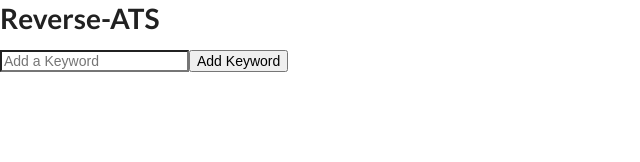
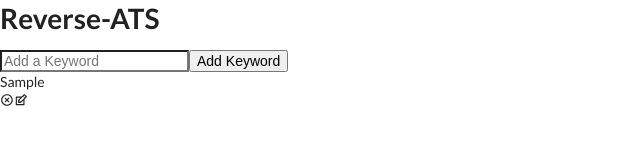
Before and after one commit to Caposto/reverse-ats, a React (Create React App) app in the folder frontend/: page / in a window 1280 px wide. Both pictures are taken after typing "Sample" into the empty fields and a click on the button "Add Keyword". Shown: the top 162 px of the page, without its empty margins (0-640 px from the left). Built offline with nearby package versions, Linux system fonts and the light colour scheme.

Commit message:
keywords are appearing

```diff
--- a/frontend/package.json
+++ b/frontend/package.json
@@ -8,6 +8,7 @@
     "@testing-library/user-event": "^13.5.0",
     "react": "^18.2.0",
     "react-dom": "^18.2.0",
+    "react-icons": "^4.7.1",
     "react-scripts": "5.0.1",
     "semantic-ui-css": "^2.5.0",
     "semantic-ui-react": "^2.1.3",
--- a/frontend/src/components/Keyword.js
+++ b/frontend/src/components/Keyword.js
@@ -0,0 +1,27 @@
+import React, {useState} from 'react'
+import KeywordForm from './KeywordForm'
+import { RiCloseCircleLine } from 'react-icons/ri'
+import { TiEdit } from 'react-icons/ti'
+
+function Keyword({ keywords, completeKeyword }) {
+    const [edit, setEdit] = useState({
+        id: null,
+        value: ''
+    })
+
+    return keywords.map((keyword, index) => (
+       <div
+        className={keyword.isUsed ? 'keyword-row-used' :
+        'keyword-row'} key={index}>
+            <div key={keyword.id} onClick={() => completeKeyword(keyword.id)}>
+                {keyword.text}
+            </div>
+            <div className='icons'>
+                <RiCloseCircleLine />
+                <TiEdit />
+            </div>
+       </div>
+    ))
+}
+
+export default Keyword
--- a/frontend/src/components/KeywordList2.js
+++ b/frontend/src/components/KeywordList2.js
@@ -1,4 +1,5 @@
 import React, {useState} from 'react'
+import Keyword from './Keyword';
 import KeywordForm from './KeywordForm'
 
 function KeywordList2() {
@@ -14,10 +15,22 @@ function KeywordList2() {
         setKeywords(newKeywords) // Update state with new keywords
     }
 
+    const completeKeywords = id => {
+        let updatedKeywords = keywords.map(keyword => {
+            if (keyword.id === id) {
+                keyword.isComplete = !keyword.isComplete
+            }
+            return keyword
+        })
+
+        setKeywords(updatedKeywords)
+    }
+
     return (
       <div>
           <h1>Reverse-ATS</h1>
           <KeywordForm onSubmit={addKeyword}/>
+          <Keyword keywords={keywords} completeKeywords={completeKeywords}/>
       </div>
     )
 }
```
Also changed, not shown: 1 other file (tests, documents, lock files or other folders).
